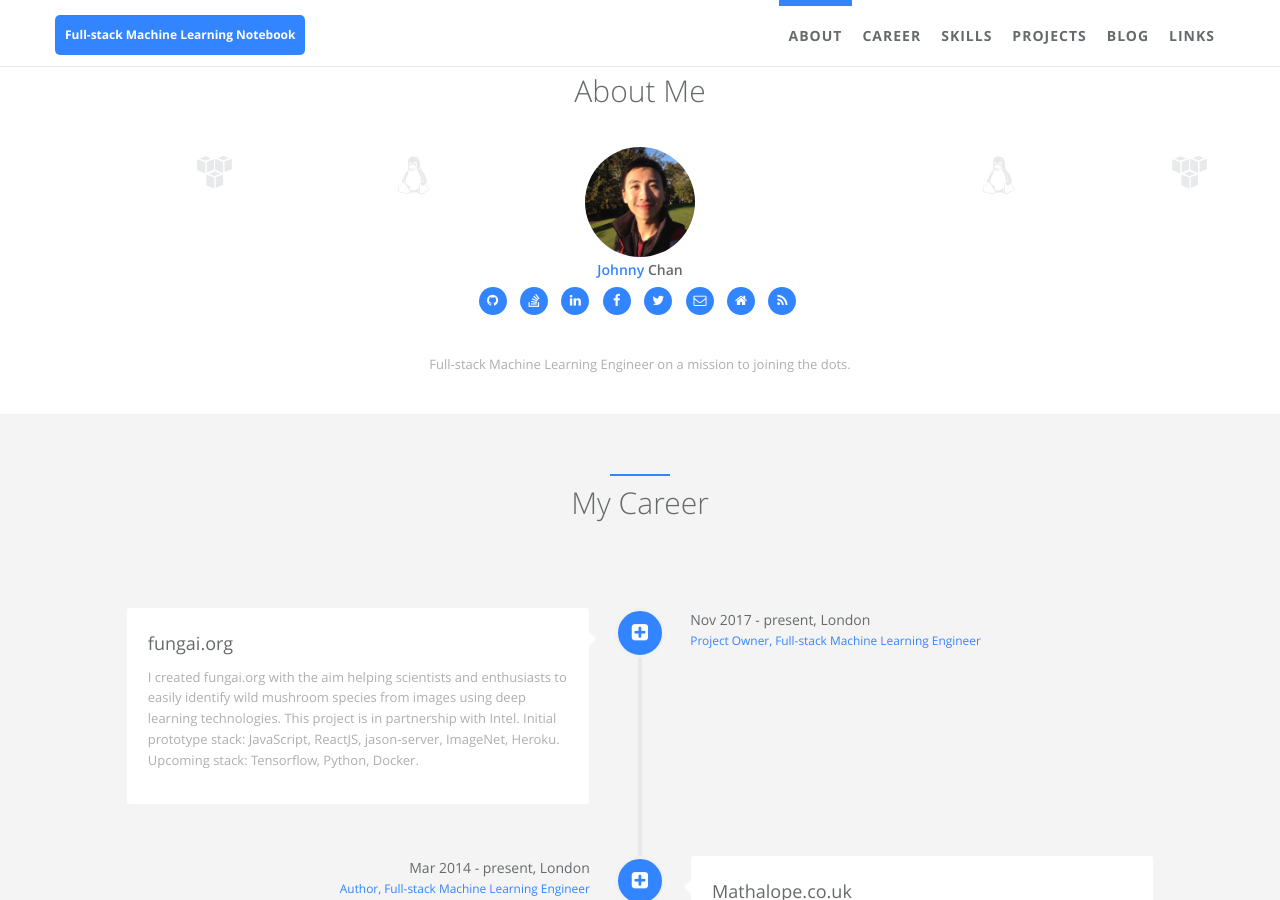
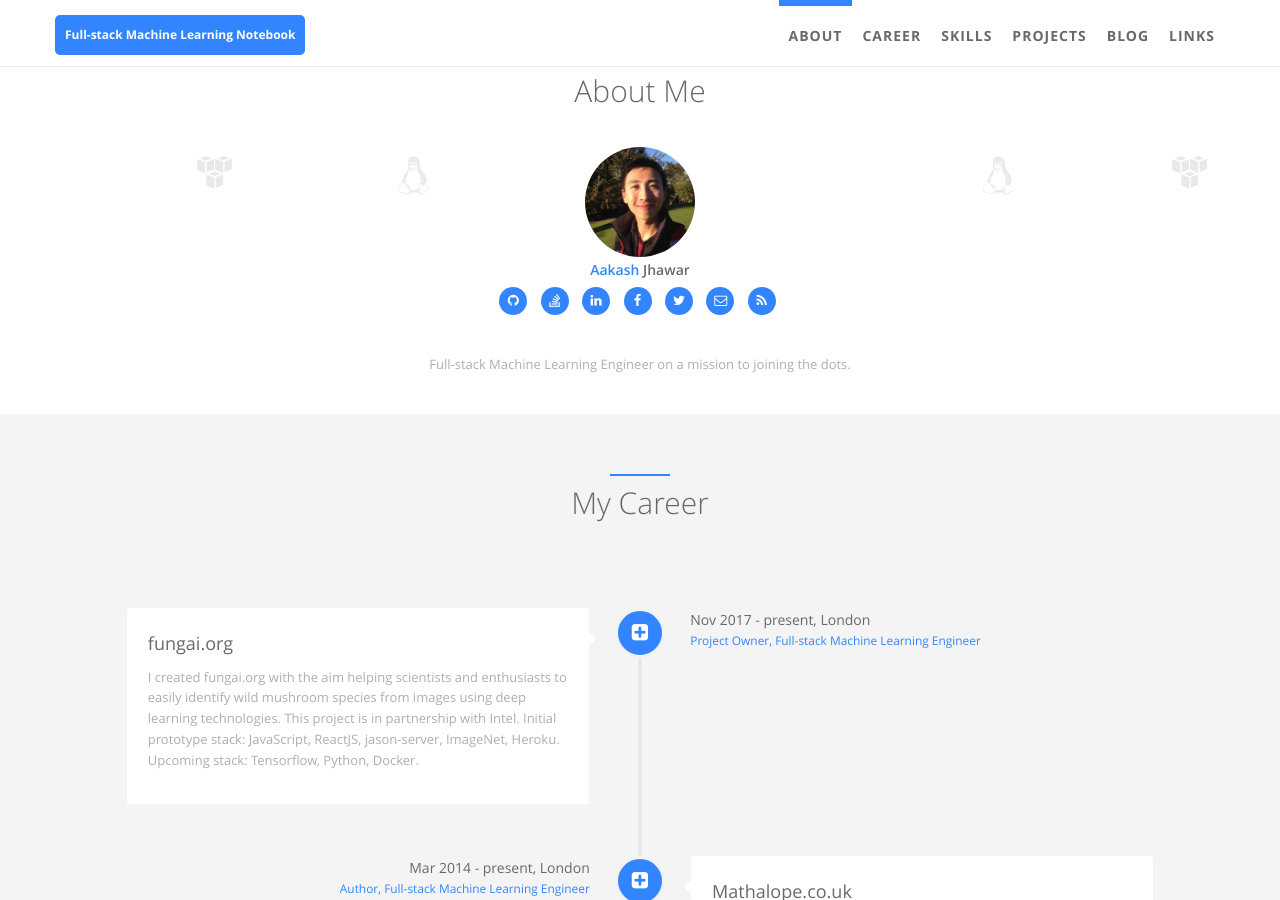
Before and after one commit to aakashjhawar/aakashjhawar.github.io, a Jekyll site: the page built from index.html, in a window 1280 px wide and 900 px high, scrolled down 468 px. Built offline with Jekyll 4.4.1, drawn with Linux system fonts in a browser that asks for light colours; some of the changed lines change nothing that is shown.

Commit message:
changes in _config.yml

```diff
--- a/_config.yml
+++ b/_config.yml
@@ -13,18 +13,18 @@ img_path: /static/assets/img/blog  # /homepage/static/assets/img/blog
 
 # author -- index page "about me" section
 author:  # change following line to your infomation.
-  name: Johnny Chan  # Be used at blog posts' author.
-  first_name: Johnny  # Be used at index page about me section.
-  last_name: Chan  # Be used at index page about me section.
+  name: Aakash Jhawar  # Be used at blog posts' author.
+  first_name: Aakash  # Be used at index page about me section.
+  last_name: Jhawar  # Be used at index page about me section.
   avatar: /static/assets/img/landing/avatar.jpg  # upload your avatar at directory and edit it.
-  github_username: Atlas7  # Leave blank if you don't have now
-  linkedin_id: johnnycnchan # Leave blank if you don't have now
-  facebook_username: johnnychan0302  # Leave blank if you don't have now
-  twitter_username: jAtlas7  # Leave blank if you don't have now
+  github_username: aakashjhawar  # Leave blank if you don't have now
+  linkedin_id: aakashjhawar # Leave blank if you don't have now
+  facebook_username: aakashjhawar  # Leave blank if you don't have now
+  twitter_username: aakash_jhawar_  # Leave blank if you don't have now
   stackoverflow_id: "4517234" # Leave blank if you don't have now
   stackoverflow_name: atlas7  # Leave blank if you don't have now
-  home2_url: http://mathalope.co.uk # Leave blank if you don't have now
-  email: johnnychan0302@gmail.com  # Leave blank if you don't have now
+  home2_url:  # Leave blank if you don't have now
+  email: aakash.16.jhawar@gmail.com  # Leave blank if you don't have now
   cv: # http://cv.jarrekk.com  # An online CV can be printed as PDF, leave blank if you don't have now
   # skill icons are on avatar's left and right side. Reference urls are http://fontawesome.io/ and http://fizzed.com/oss/font-mfizz
   skill_icon1:
```
